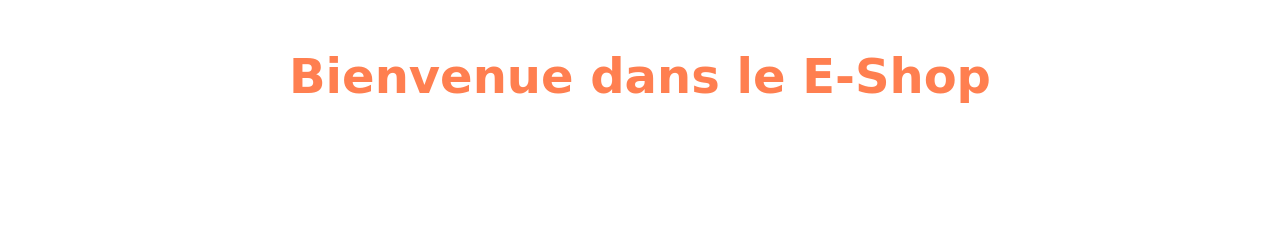
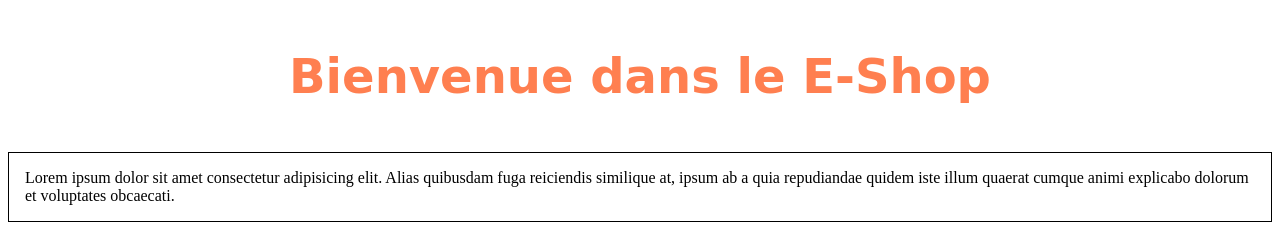
Before and after one commit to AnisLcool/formation-CPW, a plain HTML site: page index.html in a window 1280 px wide. Drawn offline with Linux system fonts and the light colour scheme.

Commit message:
ajout text et style

```diff
--- a/index.html
+++ b/index.html
@@ -11,5 +11,8 @@
     <header>
         <h1 class="main-title">Bienvenue dans le E-Shop</h1>
     </header>
+    <main>
+        <p>Lorem ipsum dolor sit amet consectetur adipisicing elit. Alias quibusdam fuga reiciendis similique at, ipsum ab a quia repudiandae quidem iste illum quaerat cumque animi explicabo dolorum et voluptates obcaecati.</p>
+    </main>
 </body>
 </html>
--- a/style.css
+++ b/style.css
@@ -6,3 +6,8 @@
     padding: 1rem;
 
 }
+
+main > p{
+    border: 1px solid black;
+    padding: 1rem;
+}
```
